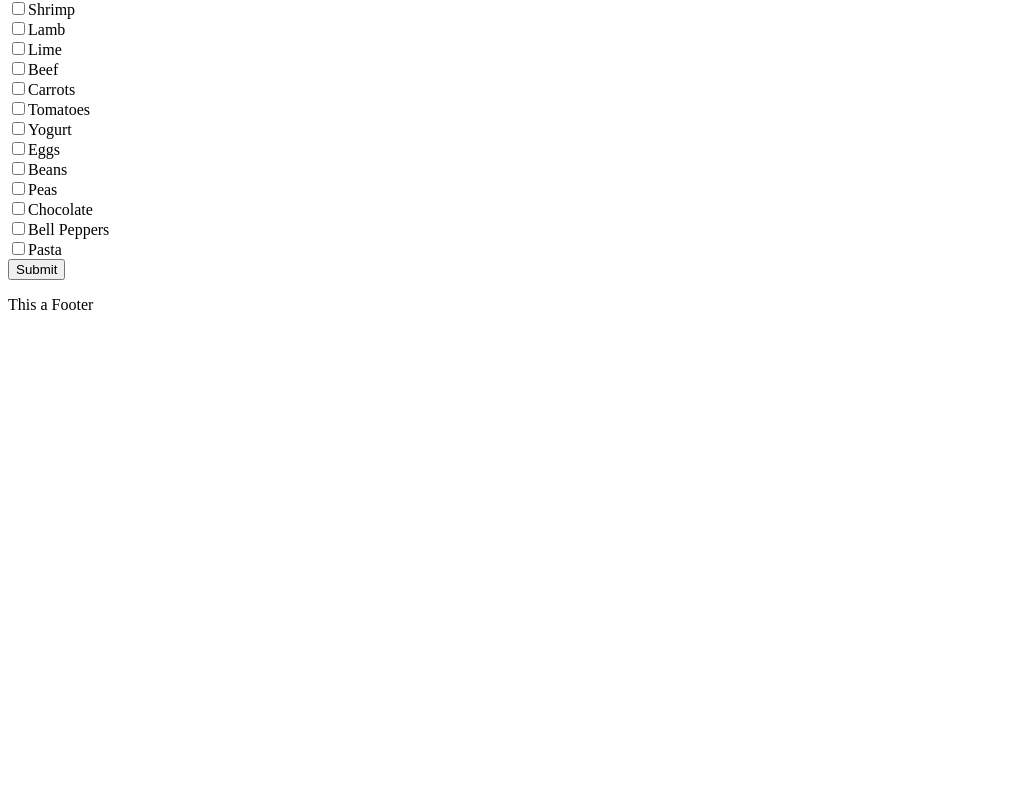
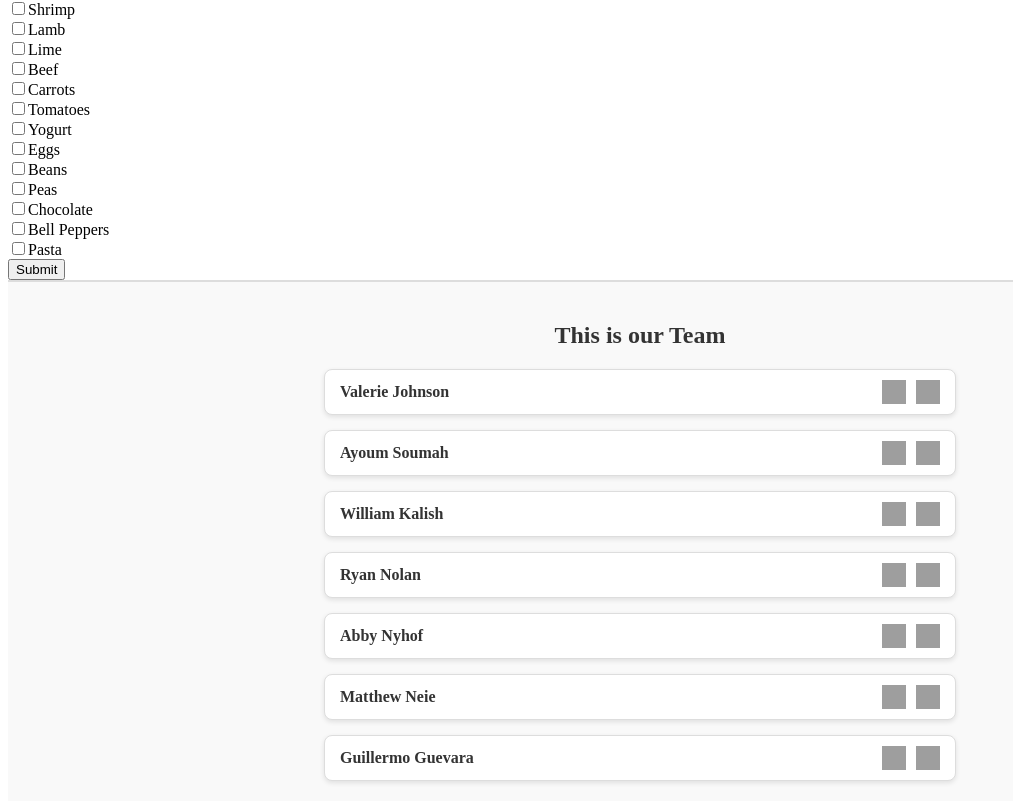
Before and after one commit to chingu-voyages/V53-tier2-team-27, a React (Vite) app in the folder menu-scheduler/: page / in a window 1280 px wide. Shown: the part 1747-2556 px from the top of the page, without its empty margins (0-1013 px from the left). Before the commit the page ends 2077 px from the top, so only its background shows below. Built offline with nearby package versions, Linux system fonts and the light colour scheme; grey boxes are pictures that could not be loaded.

Commit message:
Add CSS file

```diff
--- /dev/null
+++ b/menu-scheduler/src/components/FooterTeam.css
@@ -0,0 +1,66 @@
+.footer-container {
+    padding: 20px;
+    background-color: #f9f9f9;
+    border-top: 2px solid #ddd;
+}
+
+.footer-title {
+    text-align: center;
+    font-size: 1.5rem;
+    margin-bottom: 20px;
+    color: #333;
+}
+
+.team-list {
+    list-style: none;
+    padding: 0;
+    margin: 0;
+    display: flex;
+    flex-direction: column;
+    align-items: center;
+    gap: 15px;
+}
+
+.team-member {
+    display: grid;
+    grid-template-columns: auto 1fr;
+    /* La segunda columna ocupa el espacio restante */
+    align-items: center;
+    justify-content: space-between;
+    padding: 10px 15px;
+    background-color: #fff;
+    border: 1px solid #ddd;
+    border-radius: 8px;
+    box-shadow: 0 2px 5px rgba(0, 0, 0, 0.1);
+    width: 100%;
+    max-width: 600px;
+}
+
+.member-name {
+    font-weight: bold;
+    color: #333;
+    text-align: left;
+}
+
+.icons {
+    display: flex;
+    gap: 10px;
+    justify-content: flex-end;
+    /* Alinea los íconos al final de la fila */
+}
+
+.icon-link {
+    display: flex;
+    align-items: center;
+}
+
+.icon {
+    width: 24px;
+    height: 24px;
+    transition: transform 0.2s ease, opacity 0.2s ease;
+}
+
+.icon:hover {
+    transform: scale(1.2);
+    opacity: 0.8;
+}
--- a/menu-scheduler/src/components/FooterTeam.jsx
+++ b/menu-scheduler/src/components/FooterTeam.jsx
@@ -1,14 +1,83 @@
-
 import React from "react";
+import "./FooterTeam.css";
 
 const FooterTeam = () => {
+  const teamMembers = [
+    {
+      name: "Valerie Johnson",
+      github: "https://github.com/johnsonval",
+      linkedin: "https://linkedin.com/in/valeriemichellejohnson",
+    },
+    {
+      name: "Ayoum Soumah",
+      github: "https://github.com/fodelaye26",
+      linkedin: "https://linkedin.com/in/asoumahpm/",
+    },
+    {
+      name: "William Kalish",
+      github: "https://github.com/williamk31",
+      linkedin: "https://linkedin.com/in/william-kalish",
+    },
+    {
+      name: "Ryan Nolan",
+      github: "https://github.com/ryannolanco",
+      linkedin: "https://www.linkedin.com/in/ryannolanco/",
+    },
+    {
+      name: "Abby Nyhof",
+      github: "https://github.com/abbynyhof",
+      linkedin: "https://www.linkedin.com/in/abbynyhof/",
+    },
+    {
+      name: "Matthew Neie",
+      github: "https://github.com/MatthewNeie",
+      linkedin: "https://linkedin.com/in/matthew-neie",
+    },
+    {
+      name: "Guillermo Guevara",
+      github: "https://github.com/guillermoguevara887",
+      linkedin: "https://www.linkedin.com/in/guillermo-guevara-6758a51a0",
+    },
+  ];
+
   return (
     <div className="footer-container">
-      <p>This a Footer</p>
-
+      <h2 className="footer-title">This is our Team</h2>
+      <ul className="team-list">
+        {teamMembers.map((member, index) => (
+          <li className="team-member" key={index}>
+            <span className="member-name">{member.name}</span>
+            <div className="icons">
+              <a
+                href={member.github}
+                target="_blank"
+                rel="noopener noreferrer"
+                className="icon-link"
+              >
+                <img
+                  src="https://cdn-icons-png.flaticon.com/512/25/25231.png"
+                  alt="GitHub"
+                  className="icon"
+                />
+              </a>
+              <a
+                href={member.linkedin}
+                target="_blank"
+                rel="noopener noreferrer"
+                className="icon-link"
+              >
+                <img
+                  src="https://cdn-icons-png.flaticon.com/512/174/174857.png"
+                  alt="LinkedIn"
+                  className="icon"
+                />
+              </a>
+            </div>
+          </li>
+        ))}
+      </ul>
     </div>
-
-  )
+  );
 };
 
 export default FooterTeam;
```
